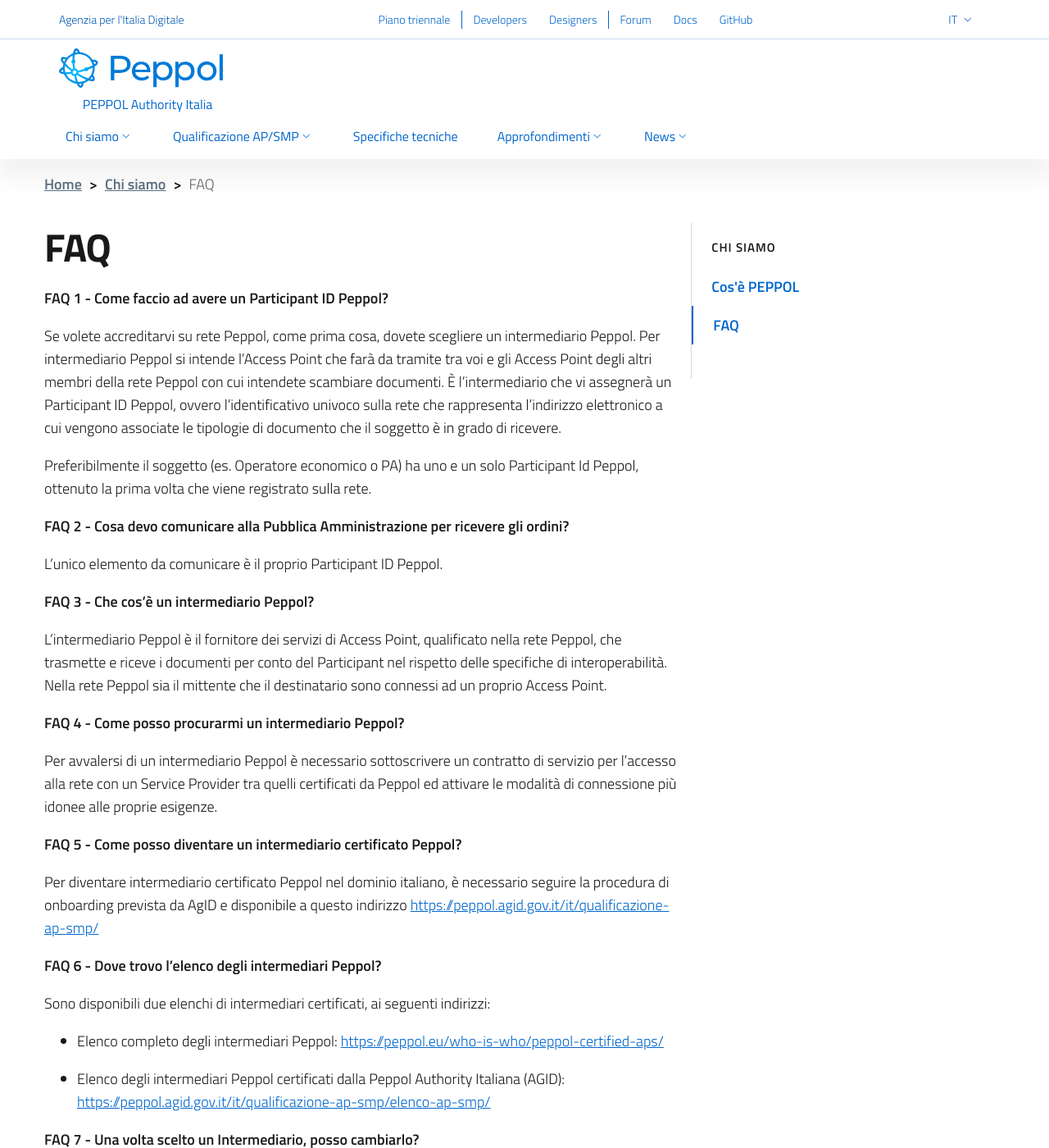
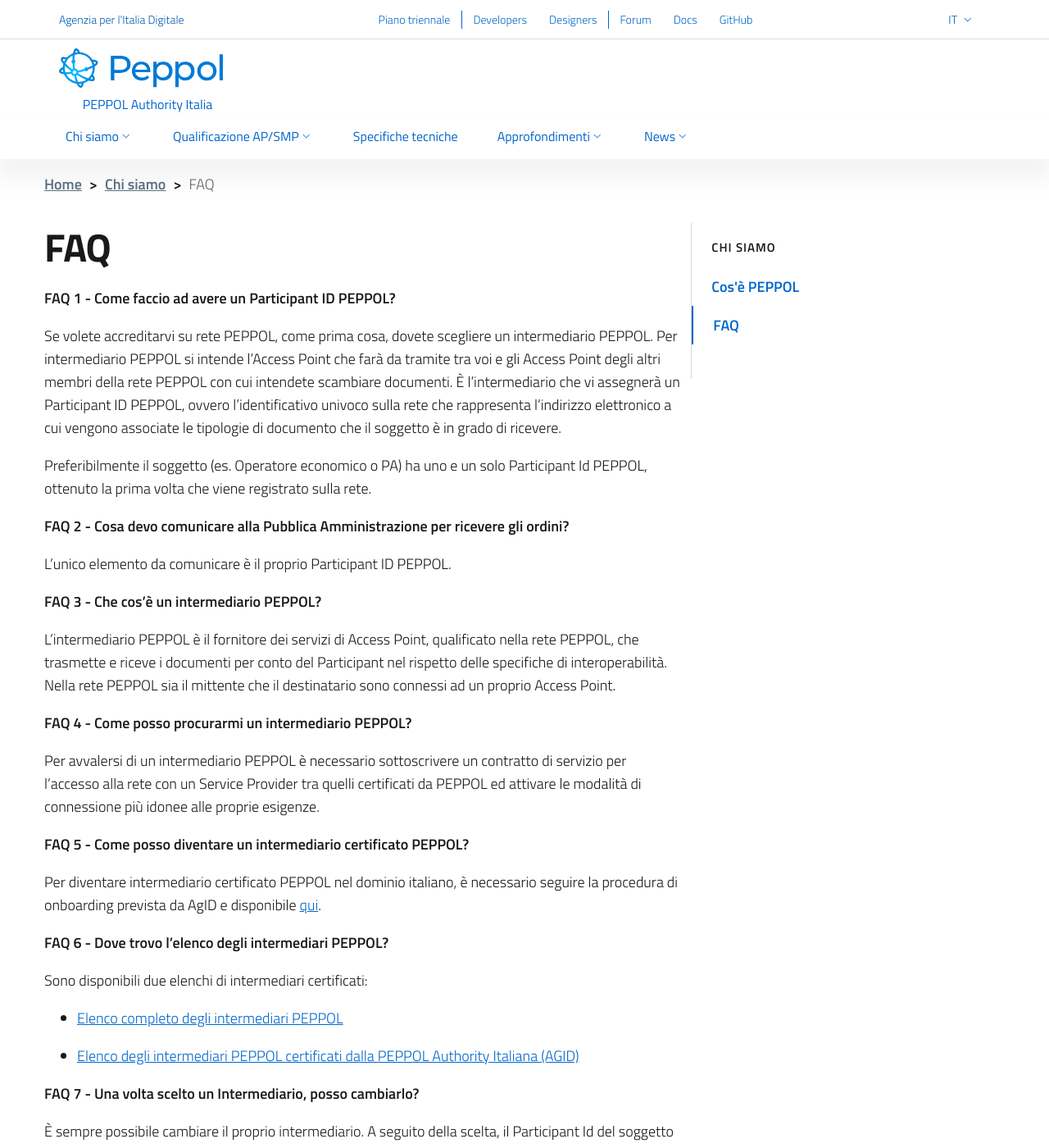
Before and after one commit to realeroberto/peppol.agid.gov.it, a Jekyll site: the page built from it/chi-siamo/faq.md, in a window 1280 px wide and 1400 px high. Shown: the whole window at 82% size. Built offline with Jekyll 4.4.1, drawn with Linux system fonts in a browser that asks for light colours; comment, search, counter and statistics services are not loaded; some of the changed text lies outside the part shown.

Commit message:
Improve FAQ page

```diff
--- a/it/chi-siamo/faq.md
+++ b/it/chi-siamo/faq.md
@@ -8,35 +8,35 @@
 child_of_ref: chi-siamo
 ---
 
-**FAQ 1 - Come faccio ad avere un Participant ID Peppol?**
+**FAQ 1 - Come faccio ad avere un Participant ID PEPPOL?**
 
-Se volete accreditarvi su rete Peppol, come prima cosa, dovete scegliere un intermediario Peppol. Per intermediario Peppol si intende l'Access Point che farà da tramite tra voi e gli Access Point degli altri membri della rete Peppol con cui intendete scambiare documenti. È l'intermediario che vi assegnerà un Participant ID Peppol, ovvero l'identificativo univoco sulla rete che rappresenta l'indirizzo elettronico a cui vengono associate le tipologie di documento che il soggetto è in grado di ricevere.
+Se volete accreditarvi su rete PEPPOL, come prima cosa, dovete scegliere un intermediario PEPPOL. Per intermediario PEPPOL si intende l'Access Point che farà da tramite tra voi e gli Access Point degli altri membri della rete PEPPOL con cui intendete scambiare documenti. È l'intermediario che vi assegnerà un Participant ID PEPPOL, ovvero l'identificativo univoco sulla rete che rappresenta l'indirizzo elettronico a cui vengono associate le tipologie di documento che il soggetto è in grado di ricevere.
 
-Preferibilmente il soggetto (es. Operatore economico o PA) ha uno e un solo Participant Id Peppol, ottenuto la prima volta che viene registrato sulla rete.
+Preferibilmente il soggetto (es. Operatore economico o PA) ha uno e un solo Participant Id PEPPOL, ottenuto la prima volta che viene registrato sulla rete.
 
 **FAQ 2 - Cosa devo comunicare alla Pubblica Amministrazione per ricevere gli ordini?**
 
-L'unico elemento da comunicare è il proprio Participant ID Peppol.
+L'unico elemento da comunicare è il proprio Participant ID PEPPOL.
 
-**FAQ 3 - Che cos'è un intermediario Peppol?**
+**FAQ 3 - Che cos'è un intermediario PEPPOL?**
 
-L'intermediario Peppol è il fornitore dei servizi di Access Point, qualificato nella rete Peppol, che trasmette e riceve i documenti per conto del Participant nel rispetto delle specifiche di interoperabilità. Nella rete Peppol sia il mittente che il destinatario sono connessi ad un proprio Access Point.
+L'intermediario PEPPOL è il fornitore dei servizi di Access Point, qualificato nella rete PEPPOL, che trasmette e riceve i documenti per conto del Participant nel rispetto delle specifiche di interoperabilità. Nella rete PEPPOL sia il mittente che il destinatario sono connessi ad un proprio Access Point.
 
-**FAQ 4 - Come posso procurarmi un intermediario Peppol?**
+**FAQ 4 - Come posso procurarmi un intermediario PEPPOL?**
 
-Per avvalersi di un intermediario Peppol è necessario sottoscrivere un contratto di servizio per l'accesso alla rete con un Service Provider tra quelli certificati da Peppol ed attivare le modalità di connessione più idonee alle proprie esigenze.
+Per avvalersi di un intermediario PEPPOL è necessario sottoscrivere un contratto di servizio per l'accesso alla rete con un Service Provider tra quelli certificati da PEPPOL ed attivare le modalità di connessione più idonee alle proprie esigenze.
 
-**FAQ 5 - Come posso diventare un intermediario certificato Peppol?**
+**FAQ 5 - Come posso diventare un intermediario certificato PEPPOL?**
 
-Per diventare intermediario certificato Peppol nel dominio italiano, è necessario seguire la procedura di onboarding prevista da AgID e disponibile a questo indirizzo <https://peppol.agid.gov.it/it/qualificazione-ap-smp/>
+Per diventare intermediario certificato PEPPOL nel dominio italiano, è necessario seguire la procedura di onboarding prevista da AgID e disponibile [qui](/it/qualificazione-ap-smp/).
 
-**FAQ 6 - Dove trovo l'elenco degli intermediari Peppol?**
+**FAQ 6 - Dove trovo l'elenco degli intermediari PEPPOL?**
 
-Sono disponibili due elenchi di intermediari certificati, ai seguenti indirizzi:
+Sono disponibili due elenchi di intermediari certificati:
 
-- Elenco completo degli intermediari Peppol: <https://peppol.eu/who-is-who/peppol-certified-aps/>
+- [Elenco completo degli intermediari PEPPOL](https://peppol.eu/who-is-who/peppol-certified-aps/)
 
-- Elenco degli intermediari Peppol certificati dalla Peppol Authority Italiana (AGID): <https://peppol.agid.gov.it/it/qualificazione-ap-smp/elenco-ap-smp/>
+- [Elenco degli intermediari PEPPOL certificati dalla PEPPOL Authority Italiana (AGID)](https://peppol.agid.gov.it/it/qualificazione-ap-smp/elenco-ap-smp/)
 
 **FAQ 7 - Una volta scelto un Intermediario, posso cambiarlo?**
 
@@ -44,15 +44,15 @@
 
 **FAQ 8 - Cos'è un Service Metadata Publisher Provider?**
 
-Un Service Metadata Publisher Provider è un fornitore, certificato Peppol, del servizio che ha il compito di registrare i Participant sulla rete Peppol e associa a ciascuno di essi le tipologie di documento che è in grado di ricevere (es. fatture, ordini, etc...).
+Un Service Metadata Publisher Provider è un fornitore, certificato PEPPOL, del servizio che ha il compito di registrare i Participant sulla rete PEPPOL e associa a ciascuno di essi le tipologie di documento che è in grado di ricevere (es. fatture, ordini, etc...).
 
 **FAQ 9 - Come posso diventare Service Metadata Publisher Provider?**
 
-Per diventare Service Metadata Publisher Provider nel dominio italiano è necessario seguire la procedura di onboarding prevista da AgID e disponibile a questo indirizzo https://peppol.agid.gov.it/it/qualificazione-ap-smp/
+Per diventare Service Metadata Publisher Provider nel dominio italiano è necessario seguire la procedura di onboarding prevista da AgID e disponibile [qui](/it/qualificazione-ap-smp/).
 
-**FAQ 10 - Quale è il formato di un Participant ID Peppol?**
+**FAQ 10 - Qual è il formato di un Participant ID PEPPOL?**
 
-In Italia per i Participant ID Peppol sono in uso le seguenti codifiche:
+In Italia per i Participant ID PEPPOL sono in uso le seguenti codifiche:
 
 - 9906:ITpartitaIVA (per operatori economici)
 
@@ -60,11 +60,11 @@
 
 - 0201:CodiceIPA (per Pubbliche Amministrazioni)
 
-Oltre a queste, sono ammesse le codifiche internazionali elencate nella codelist dei Participant Identifier Schemes pubblicata da Peppol all'indirizzo <https://docs.peppol.eu/edelivery/codelists/>
+Oltre a queste, sono ammesse le codifiche internazionali elencate nella codelist dei Participant Identifier Schemes [pubblicata da PEPPOL](https://docs.peppol.eu/edelivery/codelists/).
 
-**FAQ 11 - Quale è il vantaggio di iscrivermi a Peppol?**
+**FAQ 11 - Quale è il vantaggio di iscrivermi a PEPPOL?**
 
-Aderire alla rete Peppol consente ai soggetti di poter gestire tutti i documenti del ciclo degli acquisti (Ordine, Documenti di Trasporto e Fattura) utilizzando il medesimo formato e la medesima infrastruttura di trasporto tra cliente e fornitore adoperata sia in ambito nazionale, sia in ambito europeo e internazionale.
+Aderire alla rete PEPPOL consente ai soggetti di poter gestire tutti i documenti del ciclo degli acquisti (Ordine, Documenti di Trasporto e Fattura) utilizzando il medesimo formato e la medesima infrastruttura di trasporto tra cliente e fornitore adoperata sia in ambito nazionale, sia in ambito europeo e internazionale.
 
 **FAQ 12 - Qual è il formato dei documenti PEPPOL?**
 
@@ -72,16 +72,16 @@
 
 **FAQ 13 - Cos'è il formato UBL XML?**
 
-Si tratta di un formato standard universale per i documenti commerciali (<https://www.oasis-open.org/committees/tc_home.php?wg_abbrev=ubl>). L'utilizzo cui è destinato viene suggerito già dal suo nome: **UBL sta per Universal business language, mentre XML individua il formato documentale**. La sua realizzazione è il risultato di una collaborazione a livello internazionale volta proprio a individuare una libreria di documenti standard XML, per facilitare gli scambi e contribuire all'interoperabilità dei sistemi
+Si tratta di un [formato standard universale per i documenti commerciali](https://www.oasis-open.org/committees/tc_home.php?wg_abbrev=ubl>). L'utilizzo cui è destinato viene suggerito già dal suo nome: **UBL sta per Universal business language, mentre XML individua il formato documentale**. La sua realizzazione è il risultato di una collaborazione a livello internazionale volta proprio a individuare una libreria di documenti standard XML, per facilitare gli scambi e contribuire all'interoperabilità dei sistemi
 
 **FAQ 14 - Di quali elementi si compone PEPPOL?**
 
-Peppol si basa su tre elementi fondamentali:
+PEPPOL si basa su tre elementi fondamentali:
 
 - **eDelivery Network** -- l'infrastruttura di rete vera e propria;
 
-- **Peppol BIS**, Business interoperability specifications -- le specifiche tecniche necessarie per garantire l'interoperabilità nello scambio dei documenti commerciali e fiscali;
+- **PEPPOL BIS**, Business interoperability specifications -- le specifiche tecniche necessarie per garantire l'interoperabilità nello scambio dei documenti commerciali e fiscali;
 
-- **Peppol TIA**, Transport infrastructure agreements -- le regole per l'utilizzo dell'infrastruttura di rete.
+- **PEPPOL TIA**, Transport infrastructure agreements -- le regole per l'utilizzo dell'infrastruttura di rete.
 
-Per approfondimenti è possibile consultare la pagina "Cos'è PEPPOL".
+Per approfondimenti è possibile consultare la pagina [*Cos'è PEPPOL*](/it/chi-siamo/cos-e-peppol/).
```
